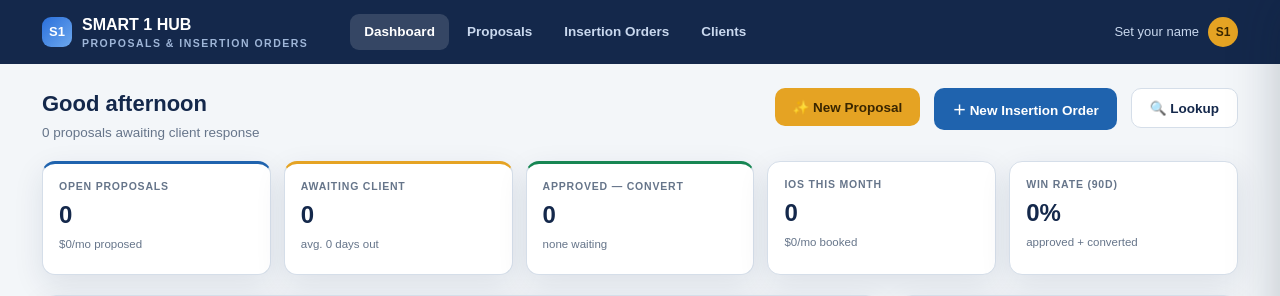
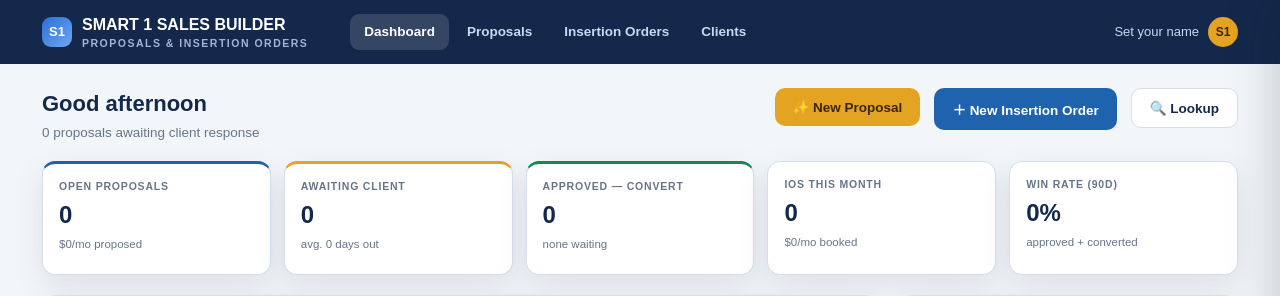
Before and after one commit to smart1marketing/salesbuilder, a Flask app: page / in a window 1280 px wide. Shown: the top 296 px of the page. Run offline with Flask 3, Linux system fonts and the light colour scheme; data that the repository does not hold is empty.

Commit message:
Add files via upload

```diff
--- a/app.py
+++ b/app.py
@@ -1,5 +1,5 @@
 """
-Smart 1 Hub — Proposals & Insertion Orders
+Smart 1 Sales Builder — Proposals & Insertion Orders
 ==========================================
 Combined dashboard + proposal builder backend.
 
@@ -65,7 +65,7 @@ _db_url = os.getenv("DATABASE_URL", "").strip()
 if _db_url.startswith("postgres://"):  # Render's URL form -> SQLAlchemy form
     _db_url = _db_url.replace("postgres://", "postgresql://", 1)
 if not _db_url:
-    _db_url = "sqlite:///" + str(BASE_DIR / "smart1_hub.db")
+    _db_url = "sqlite:///" + str(BASE_DIR / "smart1_sales_builder.db")
 engine = create_engine(_db_url, future=True,
                        connect_args={"check_same_thread": False} if _db_url.startswith("sqlite") else {})
 SessionLocal = sessionmaker(bind=engine, expire_on_commit=False, future=True)
--- a/templates/index.html
+++ b/templates/index.html
@@ -3,7 +3,7 @@
 <head>
 <meta charset="UTF-8">
 <meta name="viewport" content="width=device-width, initial-scale=1.0">
-<title>Smart 1 Hub — Proposals &amp; Insertion Orders</title>
+<title>Smart 1 Sales Builder — Proposals &amp; Insertion Orders</title>
 <style>
   :root{--navy:#14284b;--blue:#1f63ae;--blue2:#2A6FDB;--sky:#eaf2fa;--soft:#EAF1FC;--accent:#e5a323;
     --ink:#1d2a3a;--muted:#66758a;--line:#d5dee9;--bg:#f3f6f9;--white:#fff;--good:#178653;--bad:#c0392b;
@@ -200,7 +200,7 @@
 </head>
 <body>
 <div class="topbar"><div class="wrap">
-  <div class="brand" onclick="nav('dashboard')"><span class="dot">S1</span><span>SMART 1 HUB<small>Proposals &amp; Insertion Orders</small></span></div>
+  <div class="brand" onclick="nav('dashboard')"><span class="dot">S1</span><span>SMART 1 SALES BUILDER<small>Proposals &amp; Insertion Orders</small></span></div>
   <nav class="topnav" id="topnav">
     <a data-v="dashboard" class="on" onclick="nav('dashboard')">Dashboard</a>
     <a data-v="proposals" onclick="nav('proposals')">Proposals</a>
@@ -411,7 +411,7 @@ async function drawDashboard(){
    <div class="panel"><div class="phead"><span class="ttl">✨ Smart 1 AI Assistant</span></div><div class="ai">
     ${(DASH.nudges||[]).map(n=>`<div class="bubble"><span class="tag2">${esc(n.tag)}</span><br>${esc(n.text)}</div>`).join("")||'<div class="note">Nudges appear here — stale quotes, approved proposals ready to convert, and pricing guardrails.</div>'}
     <div class="aiask"><input id="aiAsk" placeholder="e.g. build a $6k/mo proposal for an HVAC company in Carmel"><button class="btn btn-primary" style="padding:10px 14px" onclick="aiDraft()">→</button></div>
-    ${CFG.ai_enabled?'':'<div class="note" style="margin-top:7px">AI drafting needs OPENAI_API_KEY on the hub server — the guided builder works without it.</div>'}
+    ${CFG.ai_enabled?'':'<div class="note" style="margin-top:7px">AI drafting needs OPENAI_API_KEY on the Sales Builder server — the guided builder works without it.</div>'}
    </div></div>
    <div class="panel"><div class="phead"><span class="ttl">Quick Actions</span></div><div class="quick">
     <button class="btn btn-ghost" onclick="nav('proposals')">📋 New proposal from an existing quote</button>
@@ -894,7 +894,7 @@ async function aiRewrite(i){
  const ins=(document.getElementById('aiIns'+i).value||"").trim()||"make it clearer and more client-friendly";
  const text=S.sections[i].body||"";
  if(!text){toast("Write something in the section first, then AI can rewrite it.");return;}
- if(!CFG.ai_enabled){toast("AI rewrite needs OPENAI_API_KEY on the hub server.");return;}
+ if(!CFG.ai_enabled){toast("AI rewrite needs OPENAI_API_KEY on the Sales Builder server.");return;}
  toast("✨ Rewriting…");
  try{const d=await api('/api/ai/rewrite',{method:'POST',body:JSON.stringify({text,instruction:ins})});
   S.sections[i].body=d.text;saveSoon();drawSections();toast("✨ Rewritten — edit further as needed.");}
@@ -1051,7 +1051,7 @@ function ioDataPayload(){
   items,creativeUploads:[],brandfetch:{},
   monthlySpendFormatted:money(monthly)+" / month",totalCampaignBudgetFormatted:money(total),
   trackingPlan,guardrailWarnings:(CONV.quote.guardrails||[]).map(g=>({message:g})),
-  internalWarnings:["Converted from proposal "+q.quote_number+" in Smart 1 Hub."],
+  internalWarnings:["Converted from proposal "+q.quote_number+" in Smart 1 Sales Builder."],
   customerRequirements,internalRequirements,
   mediaMixRecommendation:{},naming:{},campaignOwner:a.salesContact,
   sourceQuote:q.quote_number};
```
Also changed, not shown: render.yaml (+6 -6 lines), README.md.
